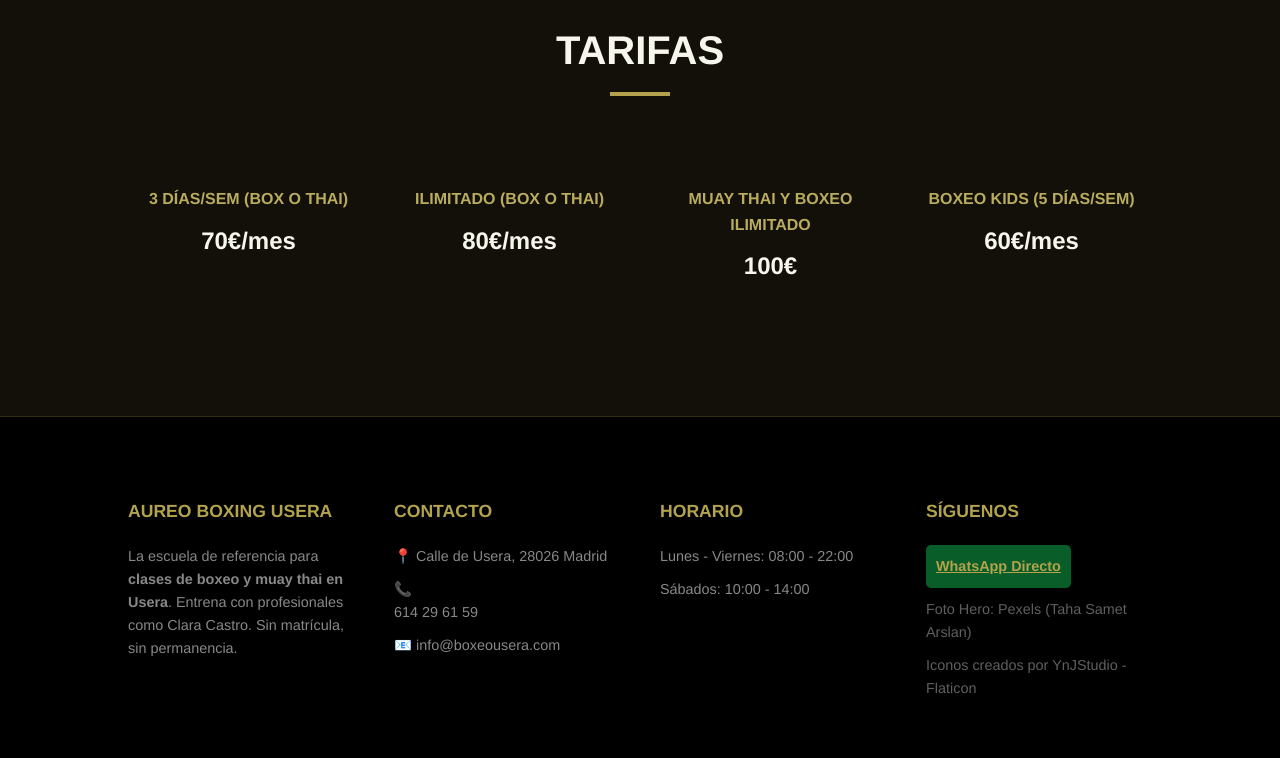
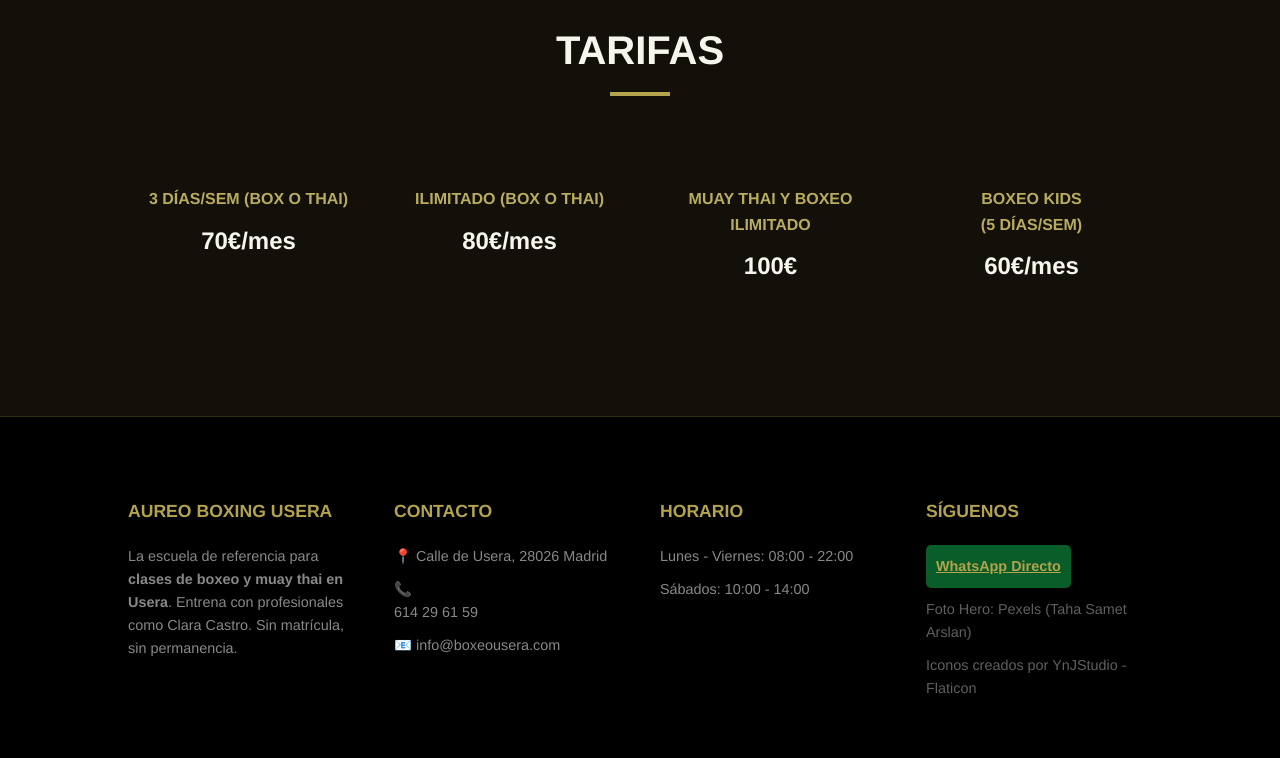
Before and after one commit to CSamuelRod/aureoboxing_web, a plain HTML site: page index.html in a window 1280 px wide. Shown: the part 2326-3084 px from the top of the page. Drawn offline with Linux system fonts and the light colour scheme.

Commit message:
quick fix

```diff
--- a/index.html
+++ b/index.html
@@ -195,7 +195,7 @@
                 <div class="price-box"><h4>3 Días/Sem (Box o Thai) </h4><p>70€/mes</p></div>
                 <div class="price-box"><h4>Ilimitado (Box o Thai) </h4><p>80€/mes</p></div>
                 <div class="price-box"><h4>Muay thai y Boxeo Ilimitado </h4><p>100€</p></div>
-                <div class="price-box"><h4>Boxeo Kids (5 Días/Sem)</h4><p>60€/mes</p></div>
+                <div class="price-box"><h4>Boxeo Kids <br>(5 Días/Sem)</h4><p>60€/mes</p></div>
             </div>
         </section>
     </main>
```
